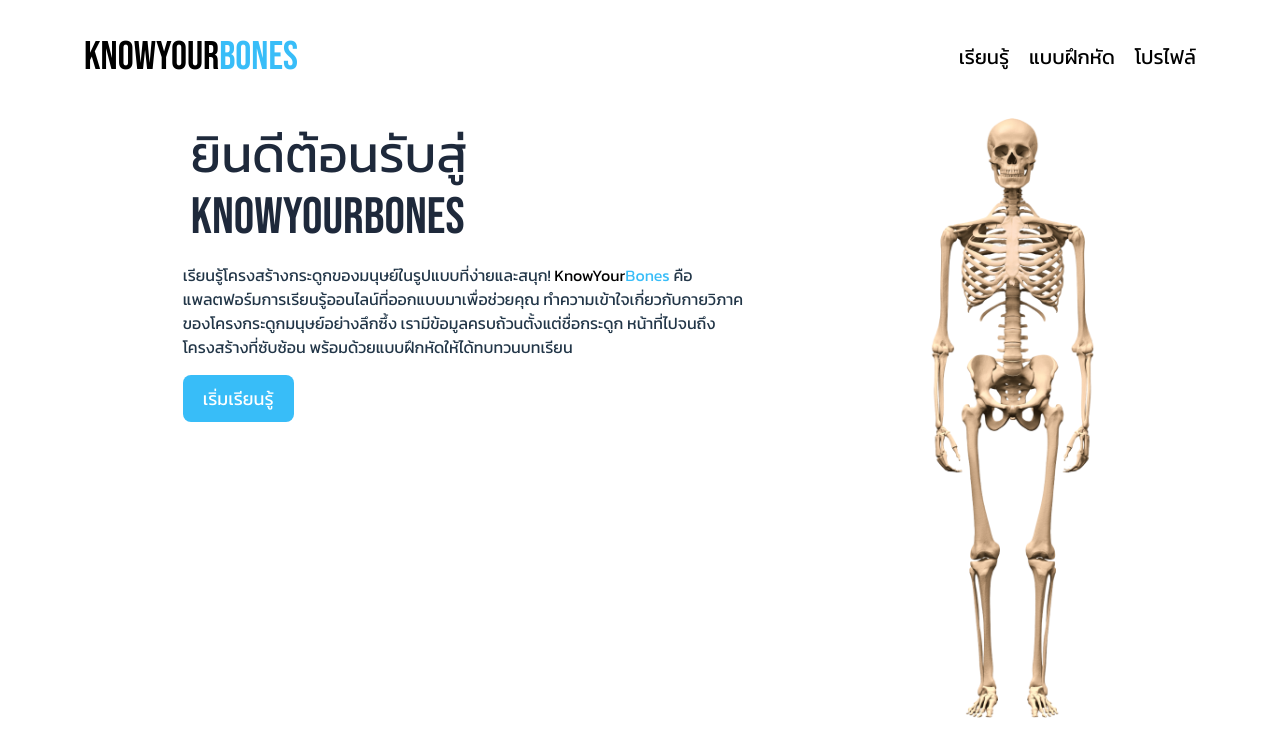
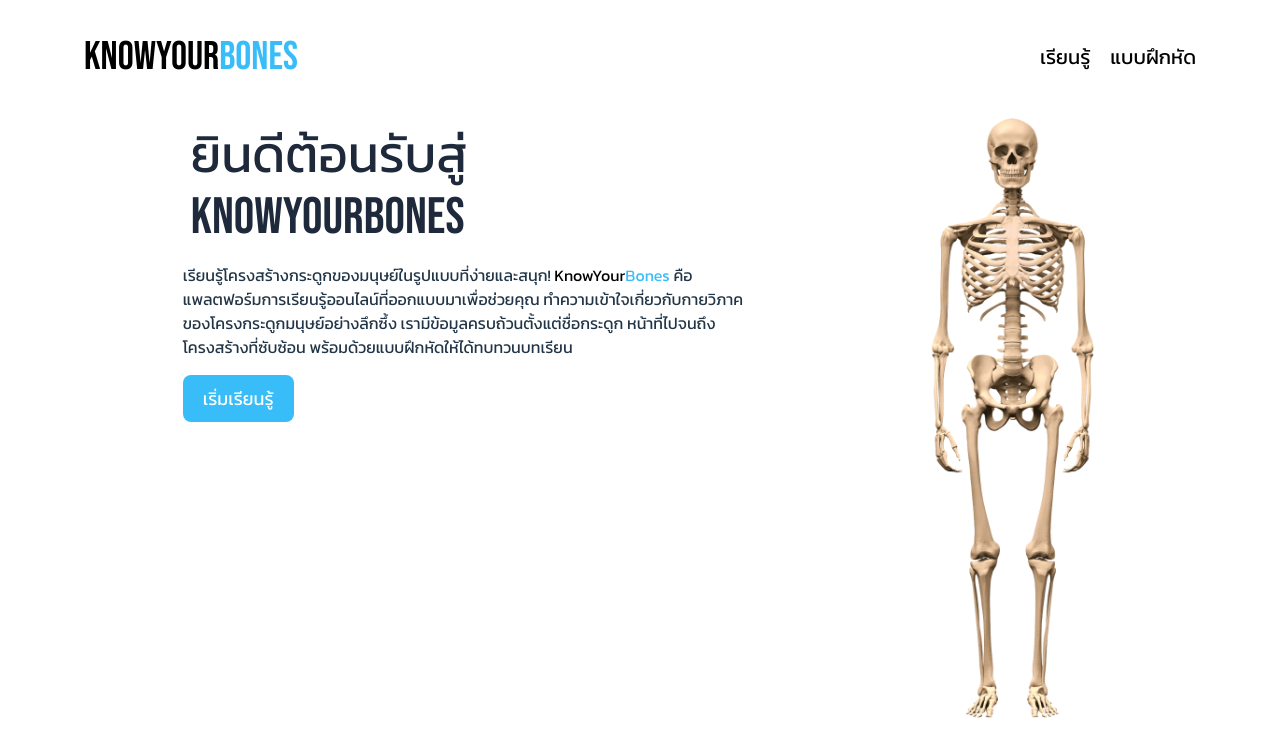
Before and after one commit to SaveKit/KnowYourBones, a React (Vite) app: page / in a window 1280 px wide. Shown: the top 756 px of the page. Built offline with nearby package versions, Linux system fonts and the light colour scheme.

Commit message:
delete profile button in navbar

```diff
--- a/src/components/Navbar.jsx
+++ b/src/components/Navbar.jsx
@@ -13,7 +13,6 @@ const Navbar = () => {
       <ul className="nav-links">
         <li><Link to="/learn">เรียนรู้</Link></li>
         <li><Link to="/exercises">แบบฝึกหัด</Link></li>
-        <li><Link to="/profile">โปรไฟล์</Link></li>
       </ul>
     </nav>
   );
```
